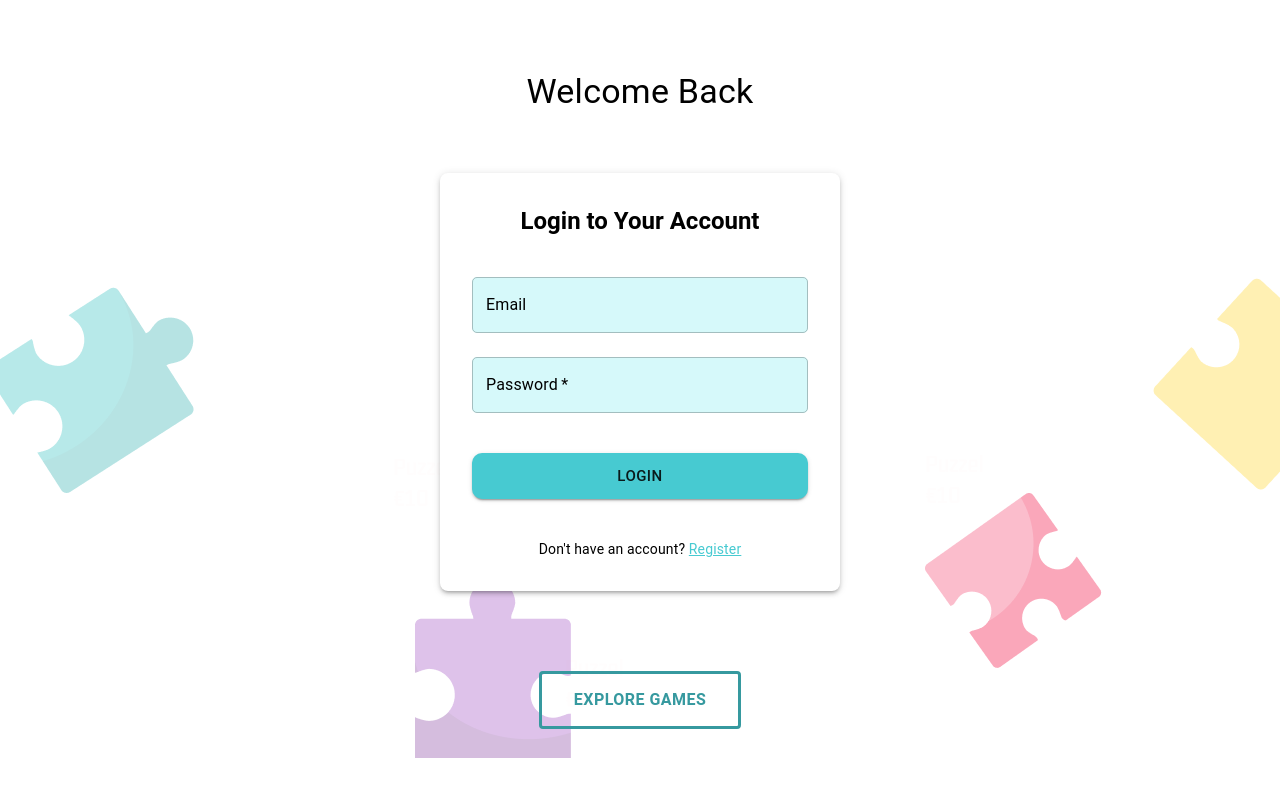
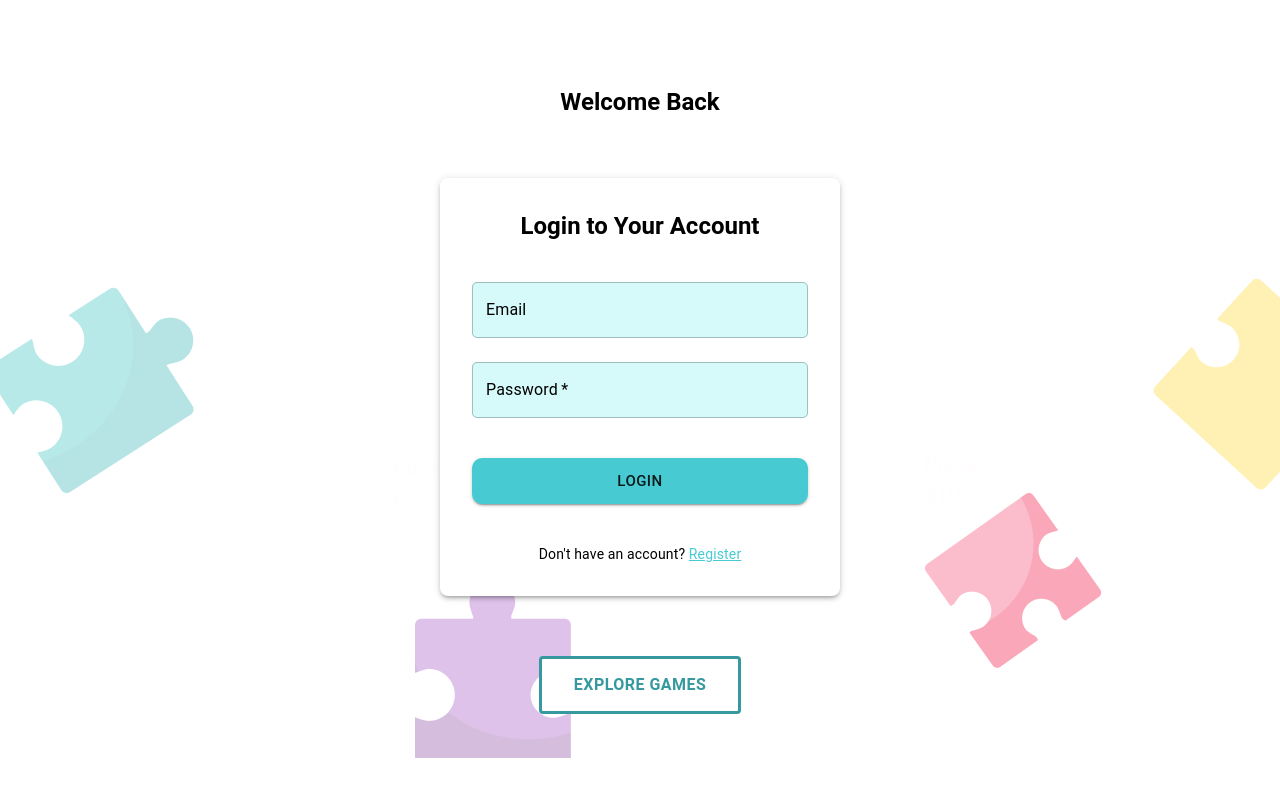
Before and after one commit to starshynova/BoardSwap, a React (Vite) app in the folder client/: page /login in a window 1280 px wide. Shown: the top 796 px of the page. Built offline with nearby package versions, Linux system fonts and the light colour scheme.

Commit message:
style: make title visible and balanced form space

```diff
--- a/client/src/components/ExploreGamesButton.jsx
+++ b/client/src/components/ExploreGamesButton.jsx
@@ -9,7 +9,13 @@ const ExploreGamesButton = () => {
       onClick={() => navigate("/")}
       variant="outlined"
       color="secondary"
-      sx={{ px: 4, py: 1.5, fontSize: "1rem", fontWeight: "bold" }}
+      sx={{
+        px: 4,
+        py: 1.5,
+        fontSize: "1rem",
+        fontWeight: "bold",
+        backgroundColor: "white",
+      }}
     >
       Explore Games
     </Button>
--- a/client/src/pages/User/Login.jsx
+++ b/client/src/pages/User/Login.jsx
@@ -75,14 +75,15 @@ const Login = () => {
     <div
       style={{
         display: "flex",
+        alignItems: "center",
         justifyContent: "center",
-        alignItems: "center",
-        height: "100vh",
+        minHeight: "100vh",
         flexDirection: "column",
+        padding: "24px",
       }}
     >
       {showWelcome && (
-        <Typography variant="h4" component="h2" align="center">
+        <Typography variant="h5" align="center">
           {welcomeText}
         </Typography>
       )}
@@ -98,7 +99,7 @@ const Login = () => {
         isLogin={true}
       />
 
-      <div style={{ marginTop: "40px" }}>
+      <div>
         <ExploreGamesButton />
       </div>
     </div>
--- a/client/src/pages/User/Register.jsx
+++ b/client/src/pages/User/Register.jsx
@@ -35,7 +35,6 @@ const Register = () => {
           width: "100%",
           maxWidth: "500px",
           backgroundColor: "white",
-          marginBottom: "40px",
         }}
       >
         <CreateUser />
--- a/client/src/util/formStyle.js
+++ b/client/src/util/formStyle.js
@@ -5,7 +5,7 @@ const formStyle = {
     width: "80%",
     maxWidth: "700px",
     padding: "5%",
-    marginTop: "80px",
+    marginTop: "40px",
     marginBottom: "40px",
     marginLeft: "auto",
     marginRight: "auto",
@@ -23,7 +23,7 @@ const formStyle = {
     maxWidth: "400px",
     padding: 4,
     marginTop: "60px",
-    marginBottom: "40px",
+    marginBottom: "60px",
     marginLeft: "auto",
     marginRight: "auto",
     gap: "24px",
```
